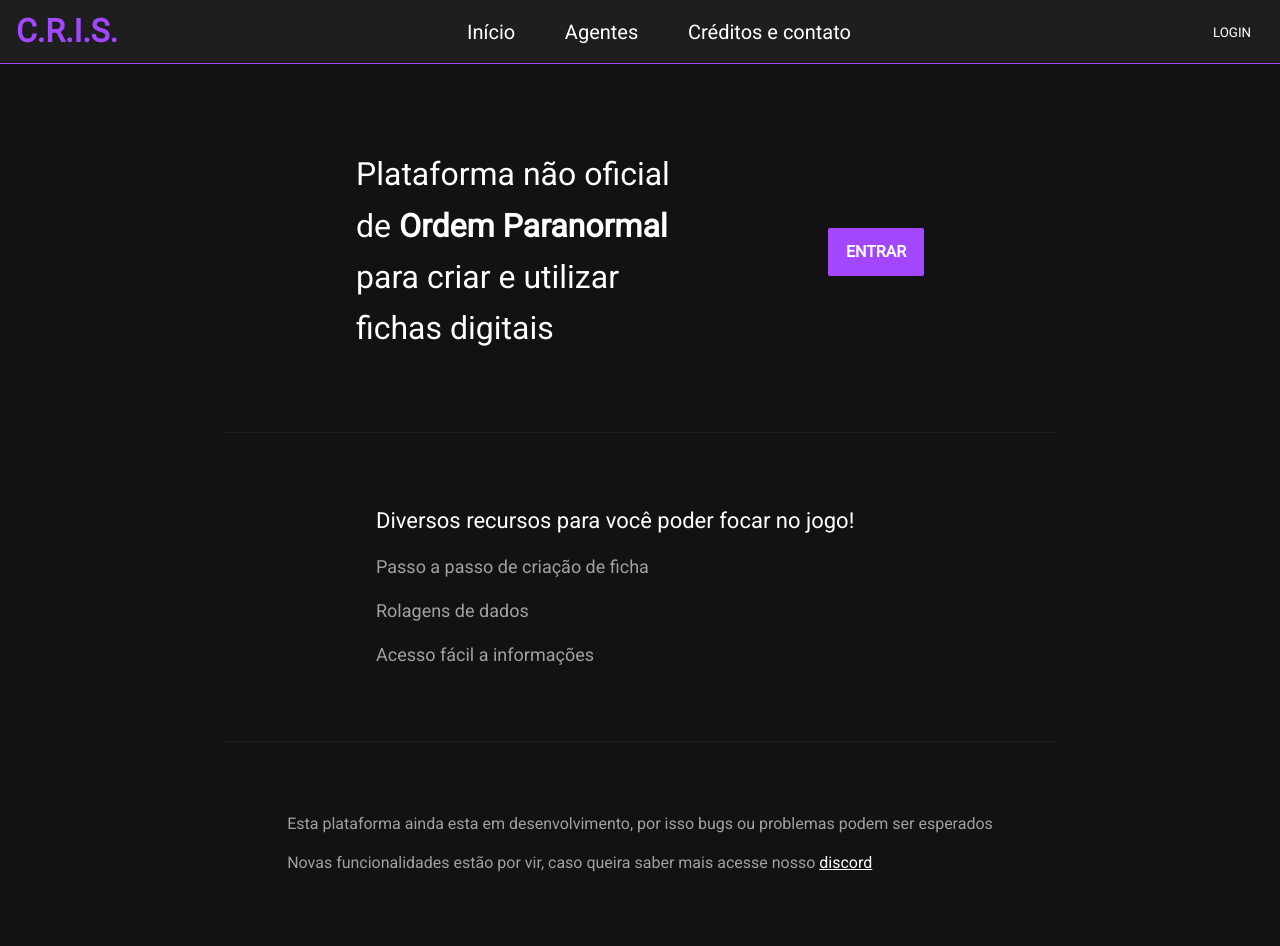
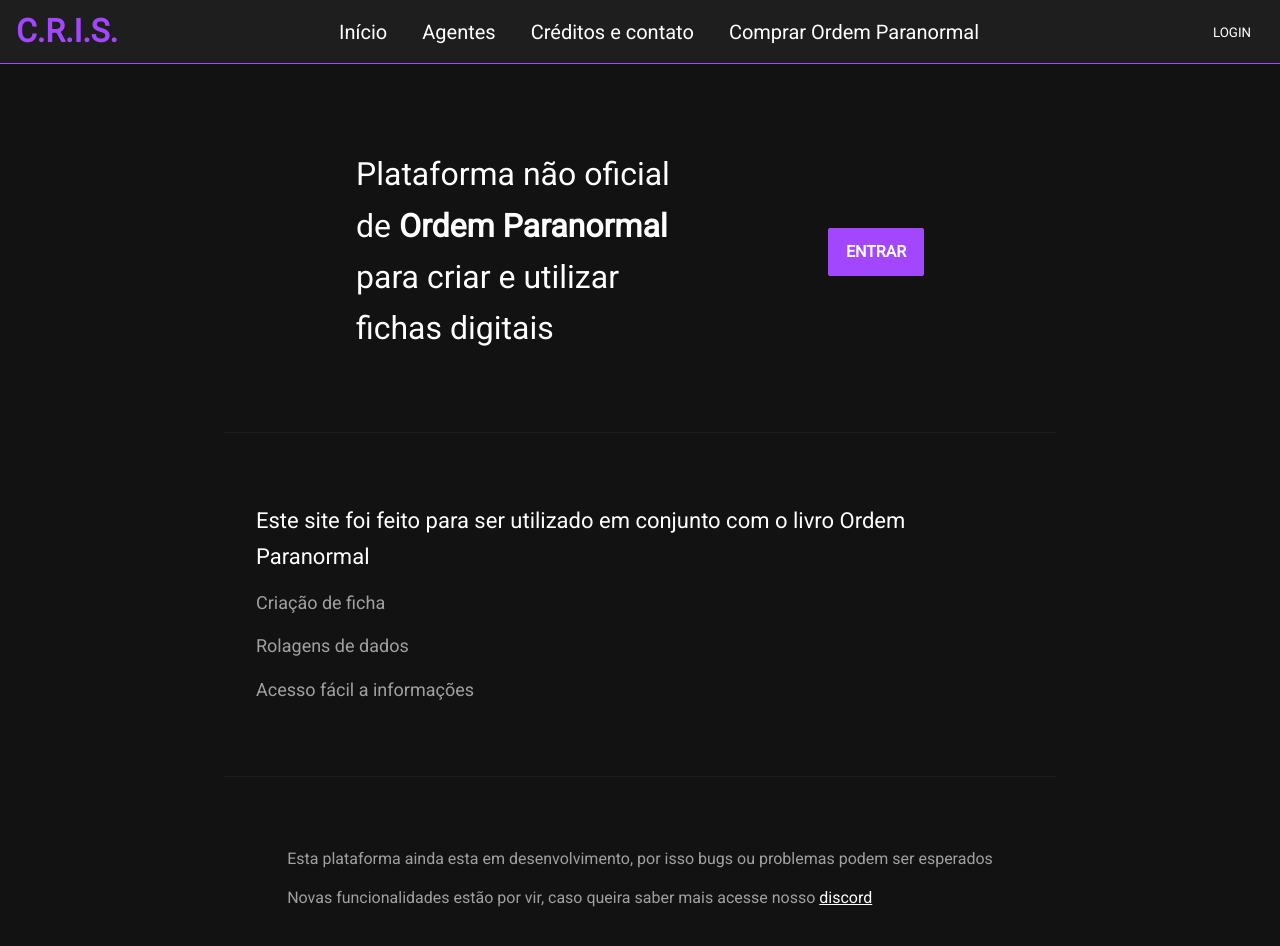
Before and after one commit to Sargi-Bruno/cris, a Vue app: page / in a window 1280 px wide. Shown: the top 946 px of the page. Built offline with nearby package versions, Linux system fonts and the light colour scheme; no server answers; what vue-final-modal would draw is missing.

Commit message:
feat: added new header content and update classes data

```diff
--- a/src/components/HeaderView.vue
+++ b/src/components/HeaderView.vue
@@ -64,6 +64,11 @@
         <router-link :to="{ name: 'contact' }">
           Créditos e contato
         </router-link>
+        <a href="https://jamboeditora.com.br" target="_blank">
+          <h3 class="agents-login">
+            Comprar Ordem Paranormal
+          </h3>
+        </a>
       </div>
       <div v-if="!isLoggedIn">
         <button
@@ -111,7 +116,7 @@
 .nav-container {
   display: flex;
   justify-content: space-between;
-  width: 30%;
+  width: 50%;
 }
 .nav-container a {
   color: var(--color-white);
--- a/src/data/classes.ts
+++ b/src/data/classes.ts
@@ -67,7 +67,7 @@
       },
       {
         name: 'Reflexos Defensivos',
-        description: '<p>Você recebe +5 em Defesa e em testes de resistência contra inimigos em alcance curto. <em>Pré-requisitos:</em> Agi 2.</p>'
+        description: '<p>Você recebe +2 em Defesa e em testes de resistência. <em>Pré-requisitos:</em> Agi 2.</p>'
       },
       {
         name: 'Saque Rápido',
@@ -79,7 +79,7 @@
       },
       {
         name: 'Sentido Tático',
-        description: '<p>Você pode gastar uma ação de movimento e 2 PE para analisar o ambiente. Se fizer isso, recebe +5 em Defesa e em testes de resistência até o final da cena. <em>Pré-requisitos:</em> treinado em Percepção e Tática.</p>'
+        description: '<p>Você pode gastar uma ação de movimento e 2 PE para analisar o ambiente. Se fizer isso, recebe um bônus em Defesa e em testes de resistência igual ao seu Intelecto até o final da cena. <em>Pré-requisitos:</em> treinado em Percepção e Tática.</p>'
       },
       {
         name: 'Tanque de Guerra',
@@ -121,7 +121,7 @@
           },
           {
             name: 'NEX 99% - Máquina de Matar',
-            description: '<p>A categoria da arma favorita passa a ser reduzida em IV, ela recebe +2 na margem de ameaça e seu dano aumenta em um passo.</p>'
+            description: '<p>A categoria da arma favorita passa a ser reduzida em III, ela recebe +2 na margem de ameaça e seu dano aumenta em um dado do mesmo tipo.</p>'
           },
         ]
       },
@@ -192,28 +192,6 @@
         ]
       },
       {
-        name: 'Operações Especiais',
-        description: '<p>Você é um combatente eficaz, e suas ações são calculadas e otimizadas, sempre antevendo os movimentos inimigos e se posicionando da maneira mais inteligente no campo de batalha.</p>',
-        abilities: [
-          {
-            name: 'NEX 10% - Iniciativa Aprimorada',
-            description: '<p>Você recebe +5 em Iniciativa e recebe uma ação de movimento adicional na primeira rodada.</p>'
-          },
-          {
-            name: 'NEX 40% - Ataque Extra',
-            description: '<p>Uma vez por rodada, quando faz um ataque, você pode gastar 2 PE para fazer um ataque adicional.</p>'
-          },
-          {
-            name: 'NEX 65% - Surto de Adrenalina',
-            description: '<p>Uma vez por rodada, você pode gastar 5 PE para realizar uma ação padrão ou de movimento adicional.</p>'
-          },
-          {
-            name: 'NEX 99% - Sempre Alerta',
-            description: '<p>Você recebe uma ação padrão adicional no início de cada cena de combate.</p>'
-          },
-        ]
-      },
-      {
         name: 'Tropa de Choque',
         description: '<p>Você é duro na queda. Treinou seu corpo para resistir a traumas f ísicos, tornando-o praticamente inquebrável, e por isso não teme se colocar entre seus aliados e o perigo.</p>',
         abilities: [
@@ -231,7 +209,7 @@
           },
           {
             name: 'NEX 99% - Inquebrável',
-            description: '<p>Enquanto estiver machucado, você recebe +10 na Defesa e resistência a dano 5. Enquanto estiver morrendo, em vez do normal, você não fica indefeso e ainda pode realizar ações. Você ainda segue as regras de morte normalmente.</p>'
+            description: '<p>Enquanto estiver machucado, você recebe +5 na Defesa e resistência a dano 5. Enquanto estiver morrendo, em vez do normal, você não fica indefeso e ainda pode realizar ações. Você ainda segue as regras de morte normalmente.</p>'
           },
         ]
       },
@@ -282,6 +260,10 @@
         description: 'Quando faz um teste de uma perícia, você pode gastar 2 PE para receber os benefícios de ser treinado nesta perícia.'
       },
       {
+        name: 'Engenhosidade',
+        description: 'Em NEX 40%, quando usa sua habilidade Eclético, você pode gastar 2 PE adicionais para receber os benefícios de ser veterano na perícia. Em NEX 75%, pode gastar 4 PE adicionais para receber os benefícios de ser expert na perícia.'
+      },
+      {
         name: 'Perito',
         description: 'Escolha duas perícias nas quais você é treinado (exceto Luta e Pontaria). Quando faz um teste de uma dessas perícias, você pode gastar 2 PE para somar +1d6 no resultado do teste. Conforme avança de NEX, você pode gastar +1 PE para aumentar o dado de bônus. Por exemplo, em NEX 55%, pode gastar 4 PE para receber +1d12 no teste.'
       },
@@ -325,7 +307,7 @@
       },
       {
         name: 'Ninja Urbano',
-        description: '<p>Você recebe proficiência com armas táticas de ataque corpo a corpo e +2 em rolagens de dano com essas armas.</p>'
+        description: '<p>Você recebe proficiência com armas táticas de ataque corpo a corpo e de disparo (exceto de fogo) +2 em rolagens de dano com essas armas.</p>'
       },
       {
         name: 'Pensamento Ágil',
@@ -395,7 +377,7 @@
       },
       {
         name: 'Médico de Campo',
-        description: '<p>Você é treinado em técnicas de primeiros socorros e tratamento de emergência, o que torna você um membro valioso para qualquer grupo de agentes. Ao contrário dos profissionais de saúde convencionais, você está acostumado com o campo de batalha e sabe tomar decisões rápidas no meio do caos.</p><p><span>Especial: </span>para escolher esta trilha, você precisa ser treinado em Medicina.</p>',
+        description: '<p>Você é treinado em técnicas de primeiros socorros e tratamento de emergência, o que torna você um membro valioso para qualquer grupo de agentes. Ao contrário dos profissionais de saúde convencionais, você está acostumado com o campo de batalha e sabe tomar decisões rápidas no meio do caos.</p><p><span>Especial: </span>para escolher esta trilha, você precisa ser treinado em Medicina. Para usar as habilidades desta trilha, você precisa possuir um kit de medicina.</p>',
         abilities: [
           {
             name: 'NEX 10% - Paramédico',
@@ -513,7 +495,7 @@
       },
       {
         name: 'Criar Selo',
-        description: '<p>Você sabe fabricar selos amaldiçoados. Escolha um ritual que você conheça para gravar no selo. O processo de fabricação gasta uma hora e um número de PE iguais ao custo de conjurar o ritual. No final do processo, faça um teste de Ocultismo (DT 15 + PE gastos). Se passar, você cria o selo. Você pode ter um número máximo de selos criados a qualquer momento igual à sua Presença.</p>'
+        description: '<p>Você sabe fabricar selos paranormais de rituais que conheça. Fabricar um selo gasta uma ação de interlúdio e um número de PE iguais ao custo de conjurar o ritual. Você pode ter um número máximo de selos criados a qualquer momento igual à sua Presença.</p>'
       },
       {
         name: 'Envolto em Mistério',
@@ -525,7 +507,7 @@
       },
       {
         name: 'Ferramentas Paranormais',
-        description: '<p>Você pode ativar equipamentos paranormais sem pagar seu custo em PE.</p>'
+        description: '<p>Você reduz a categoria de um item paranormal em I e pode ativar itens paranormais sem pagar seu custo em PE.</p>'
       },
       {
         name: 'Fluxo de Poder',
@@ -649,7 +631,7 @@
           },
           {
             name: 'NEX 40% - Presença Poderosa',
-            description: '<p>Sua resiliência mental faz com que você possa extrair mais do Outro Lado. Você adiciona sua Presença ao seu limite de PE por turno, mas apenas para conjurar rituais.</p>'
+            description: '<p>Sua resiliência mental faz com que você possa extrair mais do Outro Lado. Você adiciona sua Presença ao seu limite de PE por turno, mas apenas para conjurar rituais (não para DT).</p>'
           },
           {
             name: 'NEX 65% - Inabalável',
--- a/src/views/Home/HomeView.vue
+++ b/src/views/Home/HomeView.vue
@@ -65,8 +65,8 @@
     <div class="divider" />
     <div class="content-block">
       <div class="topics">
-        <h1>Diversos recursos para você poder focar no jogo!</h1>
-        <h2>Passo a passo de criação de ficha</h2>
+        <h1>Este site foi feito para ser utilizado em conjunto com o livro Ordem Paranormal</h1>
+        <h2>Criação de ficha</h2>
         <h2>Rolagens de dados</h2>
         <h2>Acesso fácil a informações</h2>
       </div>
@@ -107,7 +107,7 @@
   margin-right: 8rem;
 }
 .topics {
-  width: 33rem;
+  width: 48rem;
 }
 .topics h1 {
   font-size: 22px;
```
